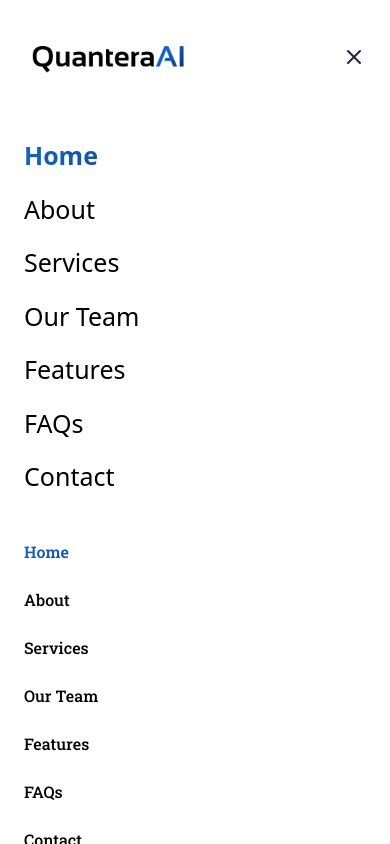
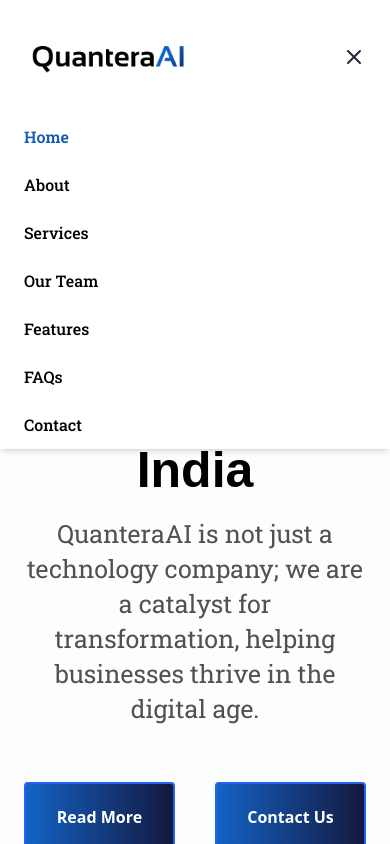
Before and after one commit to Varni1512/QuanteraAI, a React (Vite) app: page / in a window 390 px wide. Both pictures are taken after a click on the button 354 px from the left and 56 px from the top of the page. Shown: the top 844 px of the page. Built offline with nearby package versions, Linux system fonts and the light colour scheme; a web font is replaced by a local one.

Commit message:
Update Navbar.jsx

```diff
--- a/src/components/Navbar.jsx
+++ b/src/components/Navbar.jsx
@@ -15,12 +15,10 @@ const Navbar = () => {
     { label: "Contact", href: "#contact" },
   ];
 
-  // Function to check if the nav item is active:
-  const isActive = ({ type, to, label, href }) => {
+  const isActive = ({ type, to, href }) => {
     if (type === "route") {
       return location.pathname === to;
     } else if (href) {
-      // For hash links on the home page (only if on '/')
       return location.pathname === "/" && window.location.hash === href;
     }
     return false;
@@ -29,7 +27,6 @@ const Navbar = () => {
   return (
     <header className="fixed top-0 left-0 w-full z-50 bg-white">
       <div className="max-w-[1440px] h-[113.19px] mx-auto flex justify-between items-center px-6 md:px-20">
-        {/* Brand */}
         {/* Brand Logo */}
         <Link to="/" className="flex items-center">
           <img
@@ -38,7 +35,6 @@ const Navbar = () => {
             className="h-12 w-auto md:h-14 object-contain"
           />
         </Link>
-
 
         {/* Hamburger Icon */}
         <button
@@ -61,12 +57,14 @@ const Navbar = () => {
           </svg>
         </button>
 
-        {/* Desktop Nav */}
+        {/* Responsive Nav (shared for desktop & mobile) */}
         <nav
           style={{ color: "#000000" }}
           className={`flex-col md:flex-row md:flex md:space-x-4 font-medium font-robotoslab
             absolute md:static top-full left-0 w-full md:w-auto bg-white md:bg-transparent
-            shadow-md md:shadow-none transition-all duration-300 ease-in-out ${menuOpen ? "flex" : "hidden"}`}
+            shadow-md md:shadow-none transition-all duration-300 ease-in-out ${
+              menuOpen ? "flex" : "hidden"
+            } md:flex`}
         >
           {navLinks.map(({ label, href, to, type }, idx) => {
             const active = isActive({ type, to, label, href });
@@ -102,44 +100,6 @@ const Navbar = () => {
           })}
         </nav>
       </div>
-
-      {/* Mobile Nav */}
-      {menuOpen && (
-        <nav className="md:hidden bg-white w-full px-6 pt-4 pb-6 font-roboto-slab">
-          {navLinks.map(({ label, href, to, type }, idx) => {
-            const active = isActive({ type, to, label, href });
-
-            const baseClasses =
-              "block py-2 text-[25px] transition duration-300 hover:text-transparent hover:bg-clip-text hover:bg-gradient-to-r hover:from-[#1363C6] hover:to-[#14183E]";
-            const activeClasses =
-              "text-transparent bg-clip-text bg-gradient-to-r from-[#1363C6] to-[#14183E] font-semibold";
-
-            if (type === "route") {
-              return (
-                <Link
-                  key={idx}
-                  to={to}
-                  onClick={() => setMenuOpen(false)}
-                  className={`${baseClasses} ${active ? activeClasses : "text-[#000000]"}`}
-                >
-                  {label}
-                </Link>
-              );
-            } else {
-              return (
-                <a
-                  key={idx}
-                  href={href}
-                  onClick={() => setMenuOpen(false)}
-                  className={`${baseClasses} ${active ? activeClasses : ""}`}
-                >
-                  {label}
-                </a>
-              );
-            }
-          })}
-        </nav>
-      )}
     </header>
   );
 };
```
